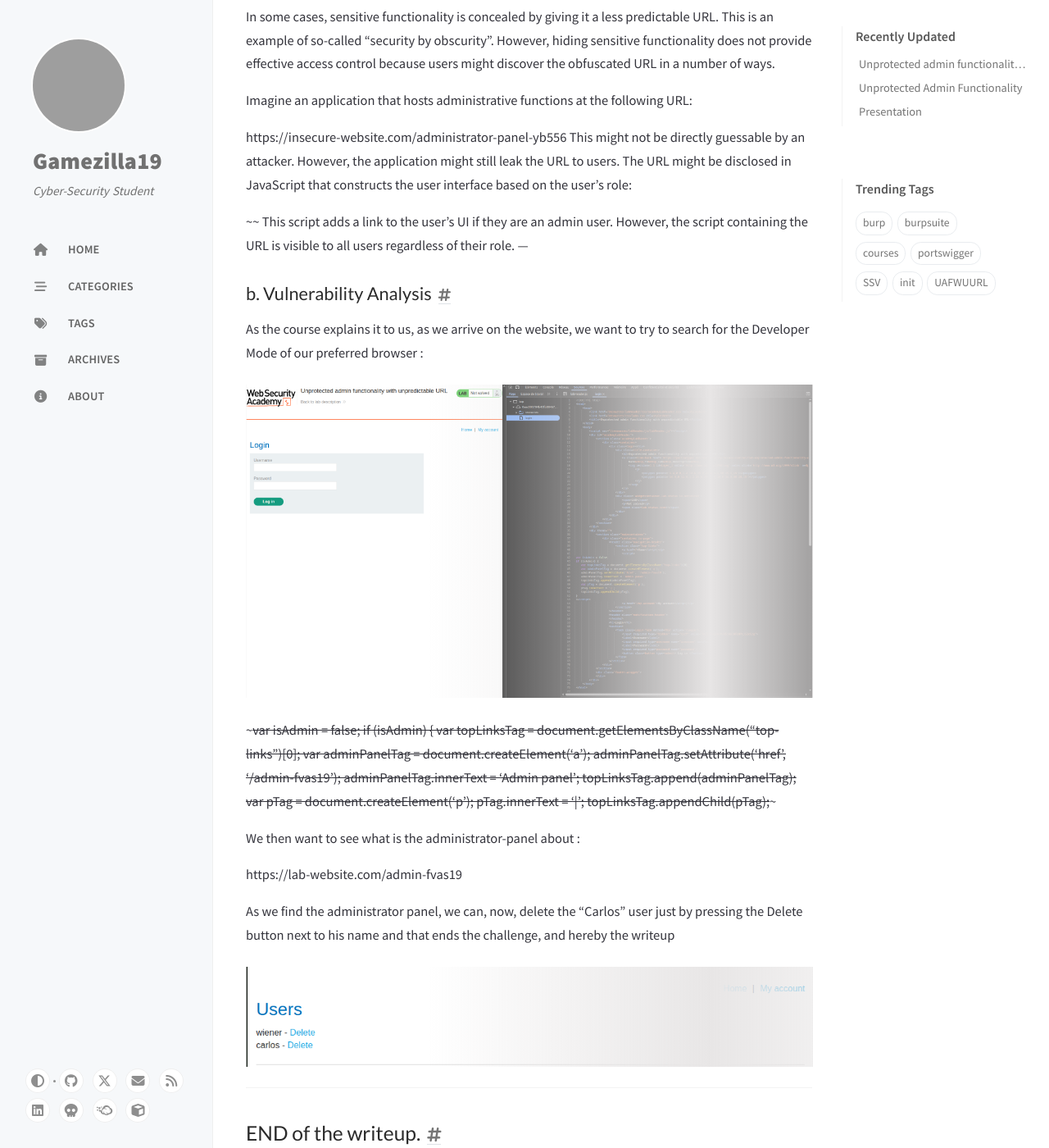
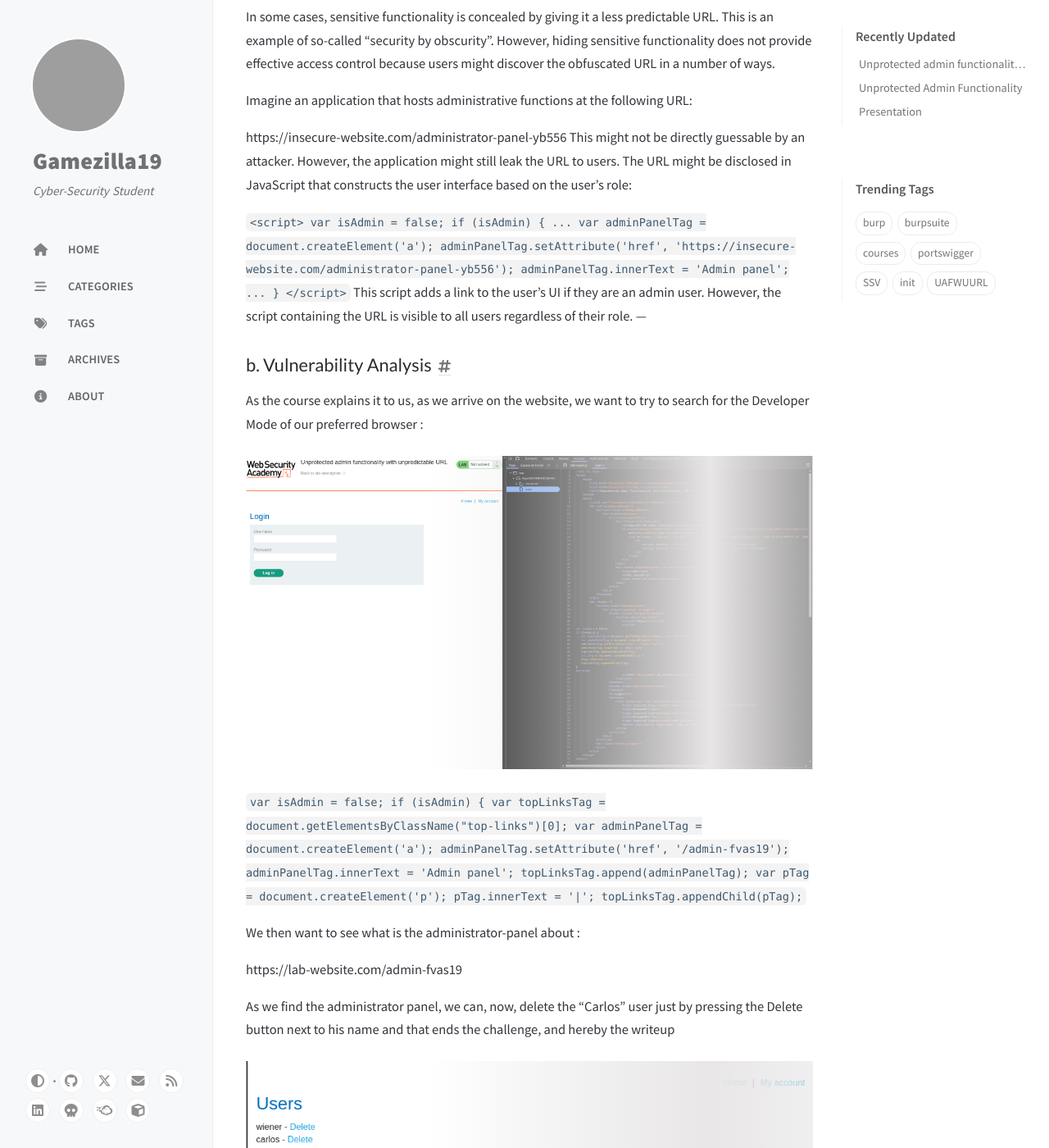
Before and after one commit to gamezilla19/gamezilla19.github.io, a Jekyll site: the page built from _posts/PortSwigger/ServerSideVuln/2025-05-30-UAFWithUnpredictableURL.md, in a window 1280 px wide and 1400 px high, scrolled down 1004 px. Shown: the whole window at 82% size. Built offline with Jekyll 4.4.1, drawn with Linux system fonts in a browser that asks for light colours; cached includes are drawn as plain includes; nearby versions of some CDN libraries; grey boxes are pictures that could not be loaded.

Commit message:
modified UAFWUURL for java code to appear

````diff
--- a/_posts/PortSwigger/ServerSideVuln/2025-05-30-UAFWithUnpredictableURL.md
+++ b/_posts/PortSwigger/ServerSideVuln/2025-05-30-UAFWithUnpredictableURL.md
@@ -33,7 +33,7 @@ Imagine an application that hosts administrative functions at the following URL:
 https://insecure-website.com/administrator-panel-yb556
 This might not be directly guessable by an attacker. However, the application might still leak the URL to users. The URL might be disclosed in JavaScript that constructs the user interface based on the user's role:
 
-~~~<script>
+```<script>
 	var isAdmin = false;
 	if (isAdmin) {
 		...
@@ -42,7 +42,7 @@ This might not be directly guessable by an attacker. However, the application mi
 		adminPanelTag.innerText = 'Admin panel';
 		...
 	}
-</script>~~~
+</script>```
 This script adds a link to the user's UI if they are an admin user. However, the script containing the URL is visible to all users regardless of their role.
 ---
 
@@ -53,7 +53,7 @@ As the course explains it to us, as we arrive on the website, we want to try to
 
 ![console](/assets/img/posts/PortSwigger/ServerSideVulnerabilities/UAFWUURL/console.png)
 
-~~~var isAdmin = false;
+```var isAdmin = false;
 if (isAdmin) {
    var topLinksTag = document.getElementsByClassName("top-links")[0];
    var adminPanelTag = document.createElement('a');
@@ -62,7 +62,7 @@ if (isAdmin) {
    topLinksTag.append(adminPanelTag);
    var pTag = document.createElement('p');
    pTag.innerText = '|';
-   topLinksTag.appendChild(pTag);~~~
+   topLinksTag.appendChild(pTag);```
 
 We then want to see what is the administrator-panel about :
 
````
